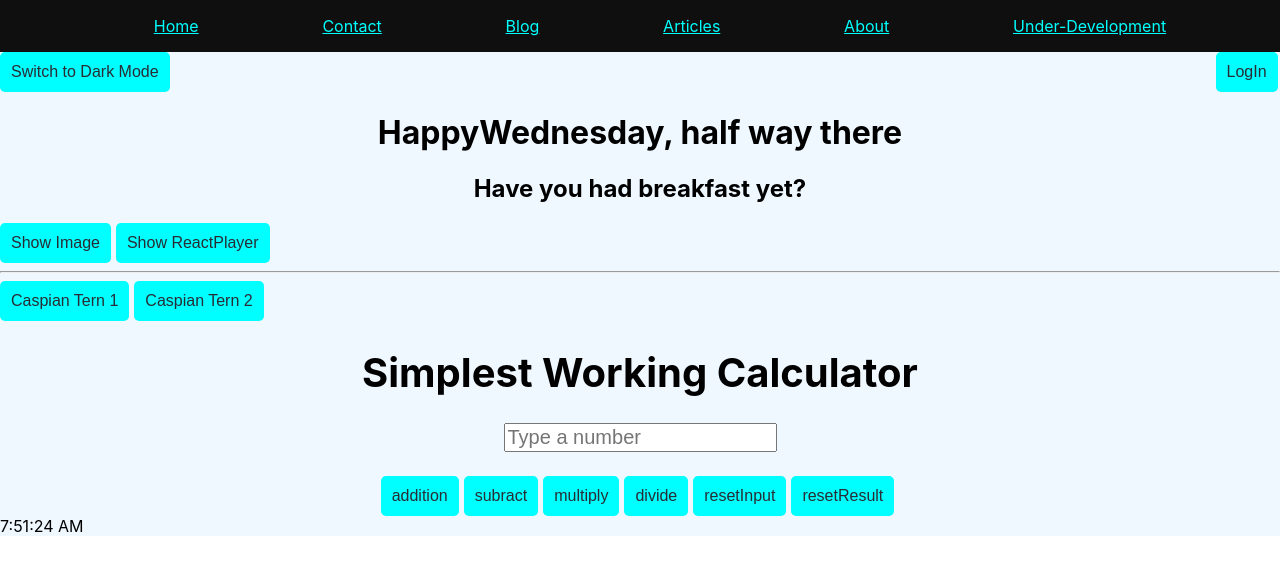
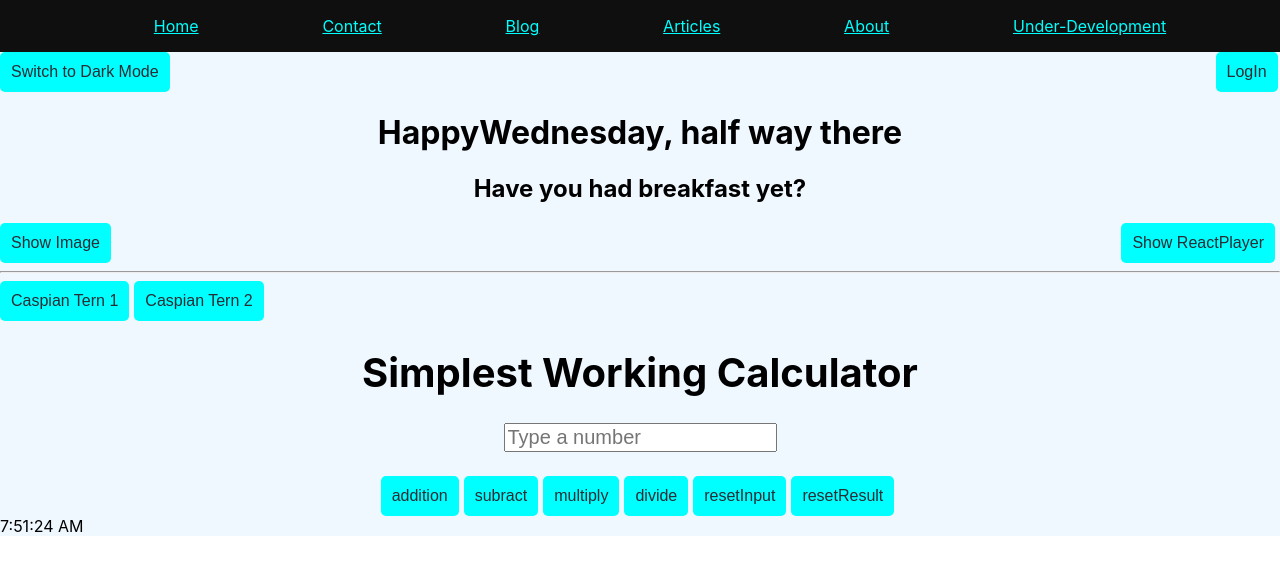
Before and after one commit to 4-Abdullah/Meta_Front_End_Developer_Professional_Certificate, a React (Create React App) app in the folder 5-React Basics/firstapp/: page / in a window 1280 px wide. Shown: the top 574 px of the page. Built offline with nearby package versions, Linux system fonts and the light colour scheme.

Commit message:
ReactPlayer button to left and player size

```diff
--- a/5-React Basics/firstapp/src/components/Media/MultiMedia.jsx
+++ b/5-React Basics/firstapp/src/components/Media/MultiMedia.jsx
@@ -6,12 +6,12 @@ function MultiMedia(){
     const [showPlayer, setShowPlayer] = useState(true);
 
     return (
-      <>
+      <div>
         <button onClick={()=>setShowImage(!showImage)} >{showImage?'Show Image':'Hide Image'}</button>
         {showImage === false && <Image />}
-        <button onClick={()=>setShowPlayer(!showPlayer)}>{showPlayer?'Show ReactPlayer':'Hide ReactPlayer'}</button>
-        {showPlayer === false && <ReactPlay className="ReactPlayer-btn" />}
-      </>
+        <button className='ReactPlayer-btn' onClick={()=>setShowPlayer(!showPlayer)}>{showPlayer?'Show ReactPlayer':'Hide ReactPlayer'}</button>
+        {showPlayer === false && <ReactPlay />}
+      </div>
     );
 
 }
--- a/5-React Basics/firstapp/src/components/Media/ReactPlayer.jsx
+++ b/5-React Basics/firstapp/src/components/Media/ReactPlayer.jsx
@@ -2,7 +2,9 @@ import ReactPlayer from 'react-player'
 function ReactPlay(){
     const videoUrl="https://www.facebook.com/1040664624/videos/1099552251296066/"
     return(
-        <ReactPlayer volume={0.5} playing={false} muted={false} width={400} height={200} url={videoUrl}/>
+        <div className='ReactPlayer'>
+        <ReactPlayer volume={0.5} playing={false} muted={false} width='100%' height='100%' url={videoUrl}/>
+        </div>
     )
 }
 export default ReactPlay
```
